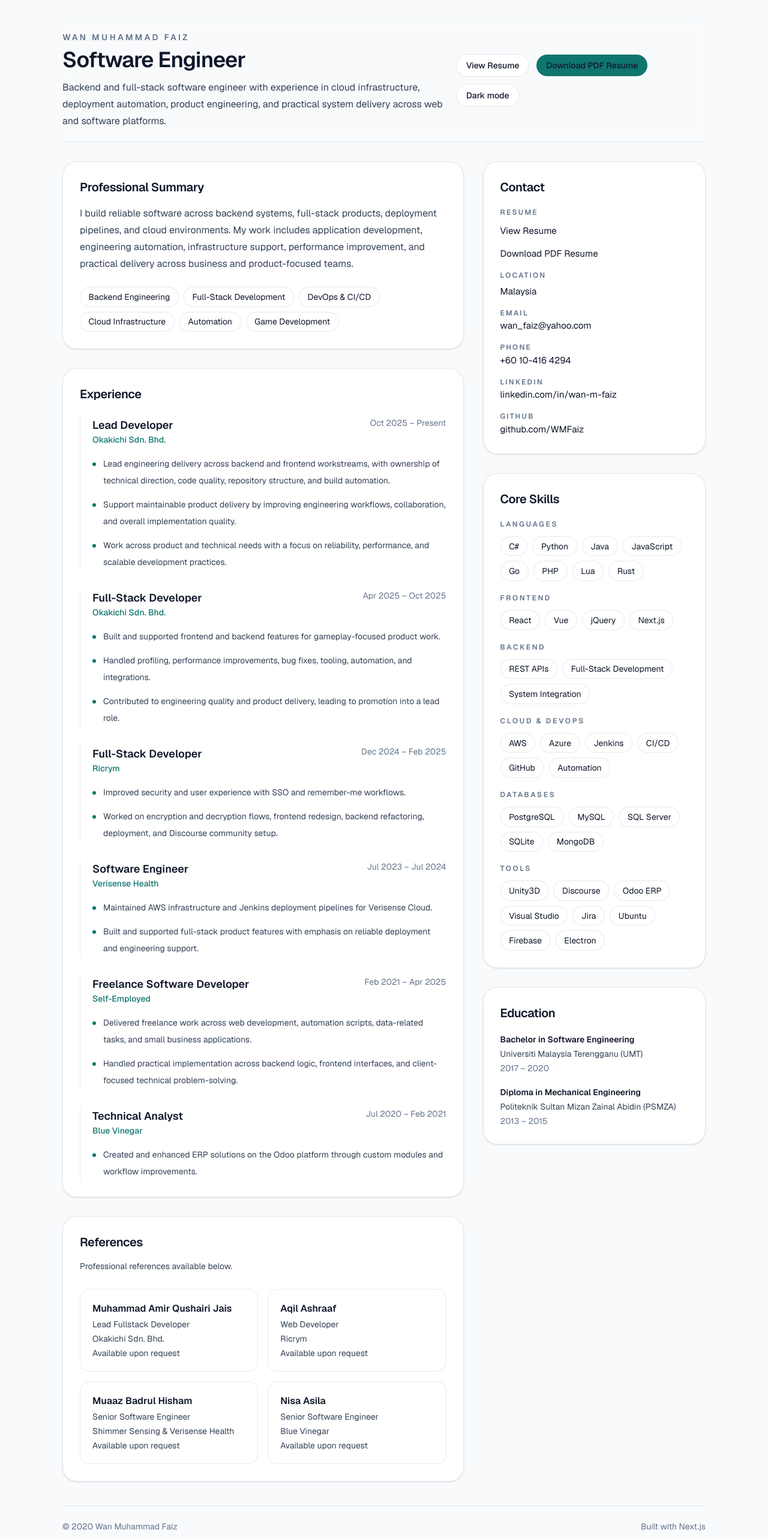
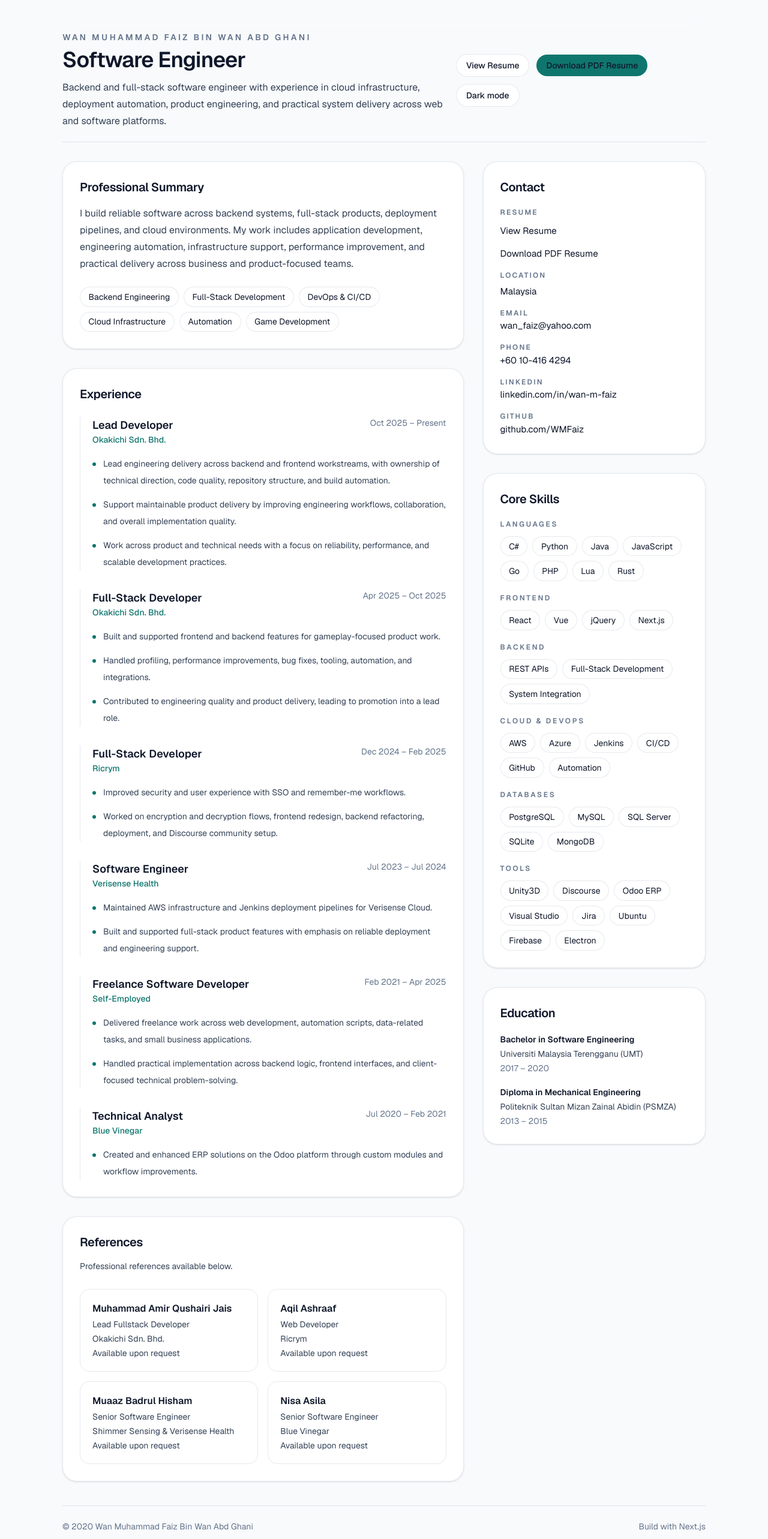
Before and after one commit to wmfaiz/my-portfolio, a Next.js app: page / in a window 1280 px wide. Shown: the top 2566 px of the page at 60% size. Built offline with nearby package versions, Linux system fonts and the light colour scheme.

Commit message:
update name and title for references, and update footer copyright year and name

```diff
--- a/app/page.tsx
+++ b/app/page.tsx
@@ -182,7 +182,7 @@ export default function Home() {
           <div className="flex flex-col gap-4 py-5 md:flex-row md:items-center md:justify-between">
             <div>
               <p className="text-sm font-semibold uppercase tracking-[0.24em] text-[var(--muted)]">
-                Wan Muhammad Faiz
+                Wan Muhammad Faiz Bin Wan Abd Ghani
               </p>
               <h1 className="mt-2 text-3xl font-semibold tracking-tight md:text-4xl">
                 Software Engineer
@@ -421,8 +421,8 @@ export default function Home() {
 
         <footer className="mt-10 border-t border-[var(--border)] pt-6 text-sm text-[var(--muted)]">
           <div className="flex flex-col gap-2 md:flex-row md:items-center md:justify-between">
-            <span>© 2020 Wan Muhammad Faiz</span>
-            <span>Built with Next.js</span>
+            <span>© 2020 Wan Muhammad Faiz Bin Wan Abd Ghani</span>
+            <span>Build with Next.js</span>
           </div>
         </footer>
       </div>
```
